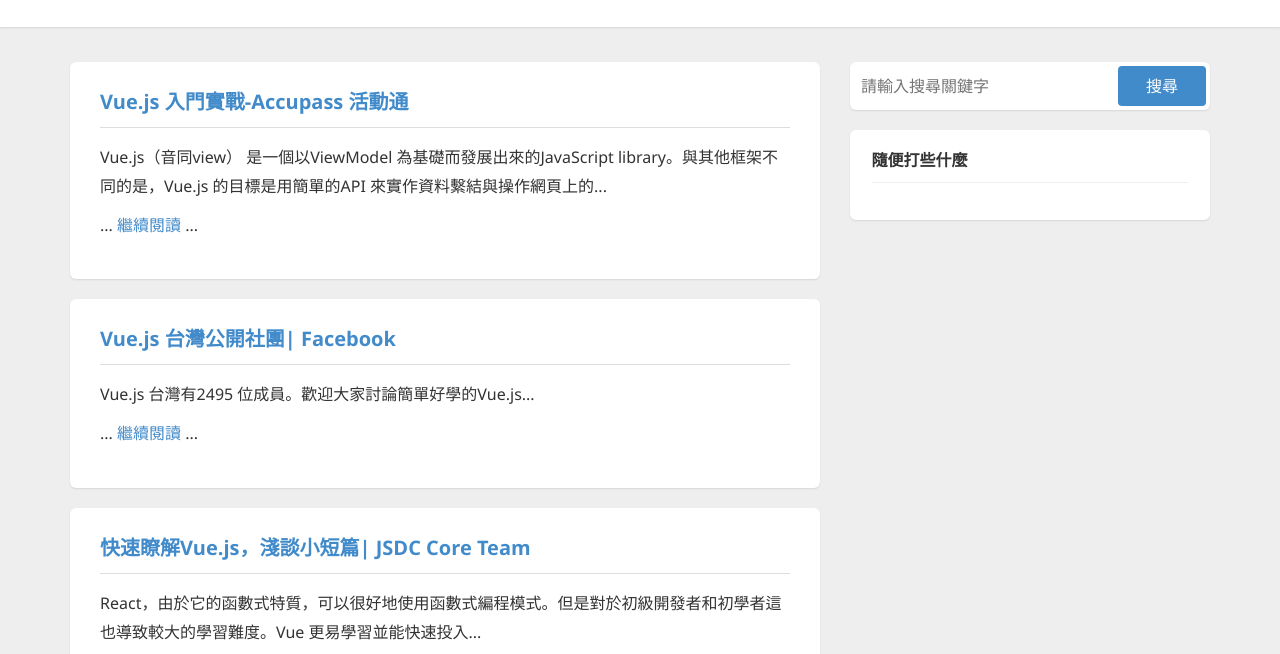
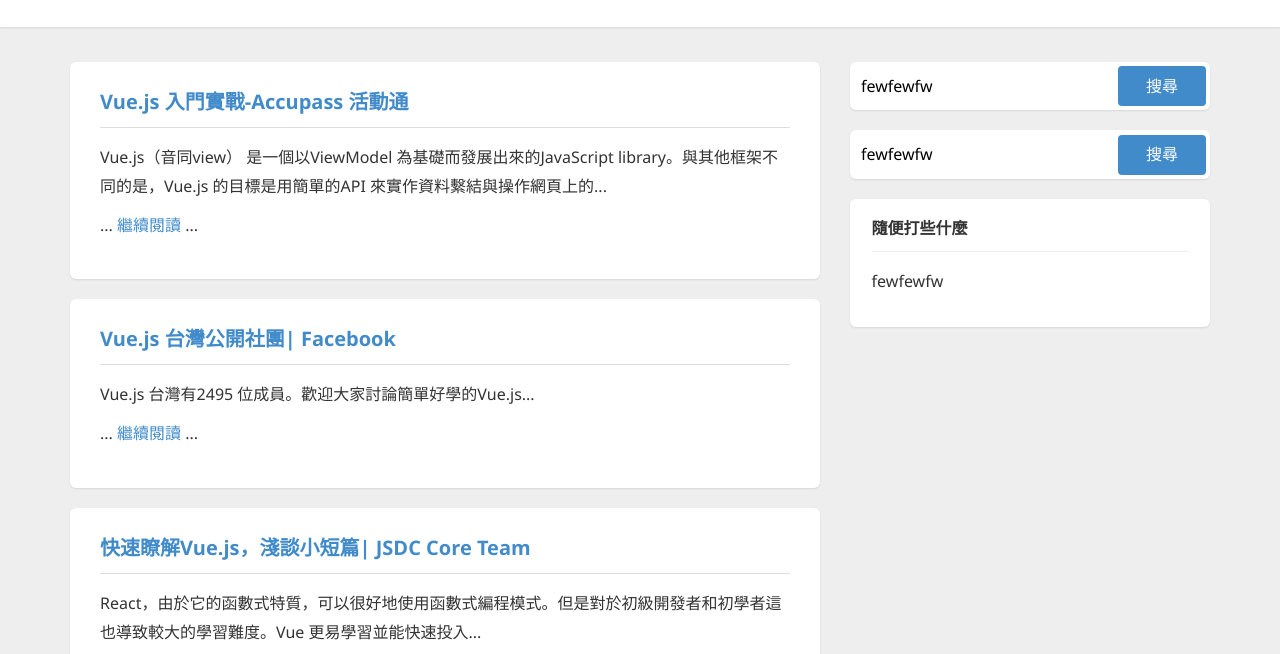
Before and after one commit to mistreebird/test20170324, a plain HTML site: page index.html in a window 1280 px wide. Shown: the part 113-767 px from the top of the page. Drawn offline with Linux system fonts and the light colour scheme.

Commit message:
05 練習雙向綁定

```diff
--- a/index.html
+++ b/index.html
@@ -154,7 +154,18 @@
                             <div class="widget-content">
                                 <div id="searchbox">
                                     <label for="txt-fb38ecdd-5813-4d10-8c5f-8d901c7c731e" style="display:none">Search</label>
-                                    <input type="text" placeholder="請輸入搜尋關鍵字" accesskey="s" @keyup="message=$event.target.value"><input type="button" value="搜尋" id="searchbutton">
+                                    <input type="text" placeholder="請輸入搜尋關鍵字" accesskey="s" @keyup="message=$event.target.value" :value="message"><input type="button" value="搜尋" id="searchbutton">
+                                </div>
+                            </div>
+                        </div>
+                        <!-- Search END -->
+
+                        <!-- Search START-->
+                        <div class="widget search" id="widgetfb38ecdd-5813-4d10-8c5f-8d901c7c731e">
+                            <div class="widget-content">
+                                <div id="searchbox">
+                                    <label for="txt-fb38ecdd-5813-4d10-8c5f-8d901c7c731e" style="display:none">Search</label>
+                                    <input type="text" placeholder="請輸入搜尋關鍵字" accesskey="s" v-model.lazy="message"><input type="button" value="搜尋" id="searchbutton">
                                 </div>
                             </div>
                         </div>
@@ -192,7 +203,7 @@
                 logoSrc: './images/Logo.jpg',
                 activeColor: 'red',
                 fontSize: 24,
-                message: ''
+                message: 'fewfewfw'
             },
             methods: {
                 clickIcon: function(event) {
```
